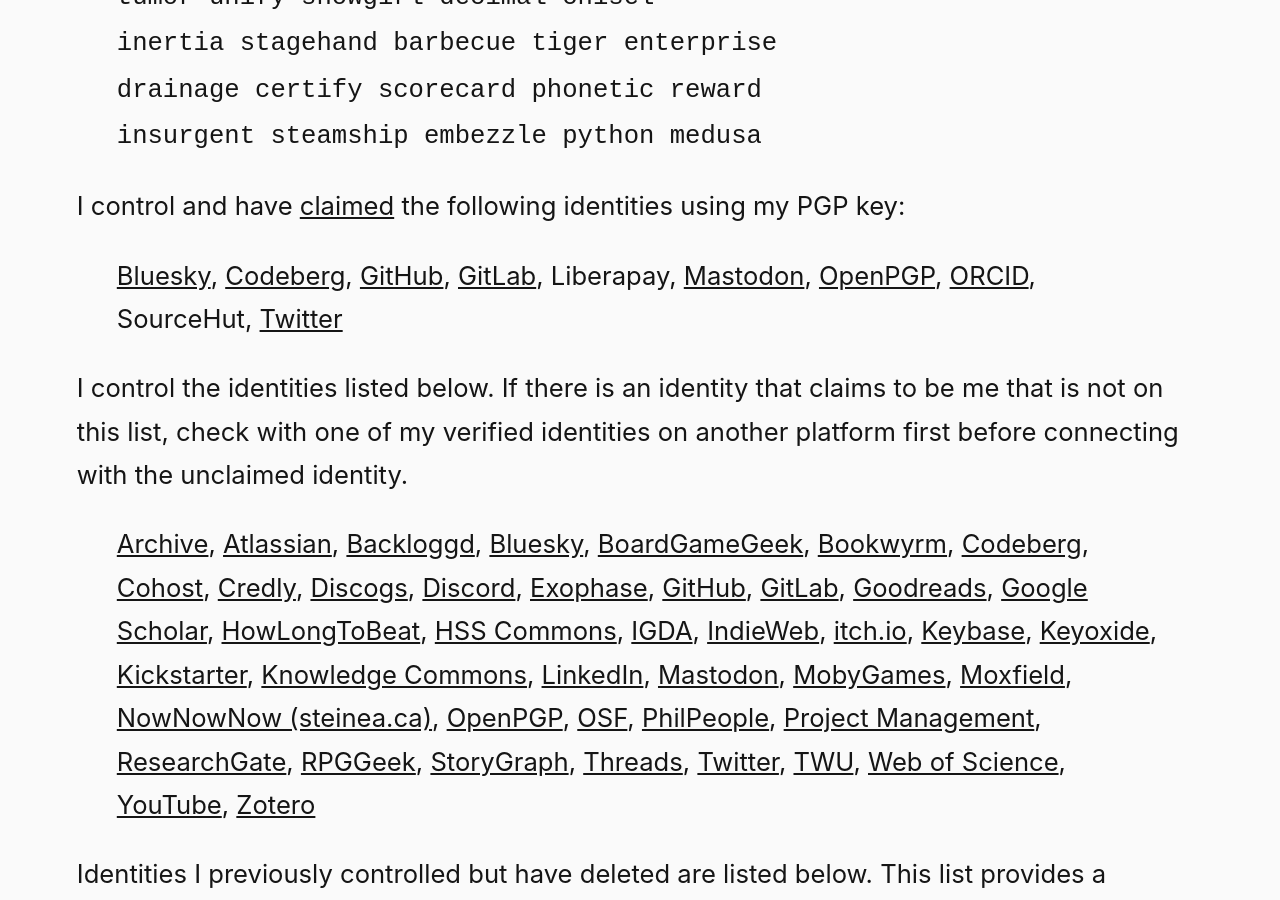
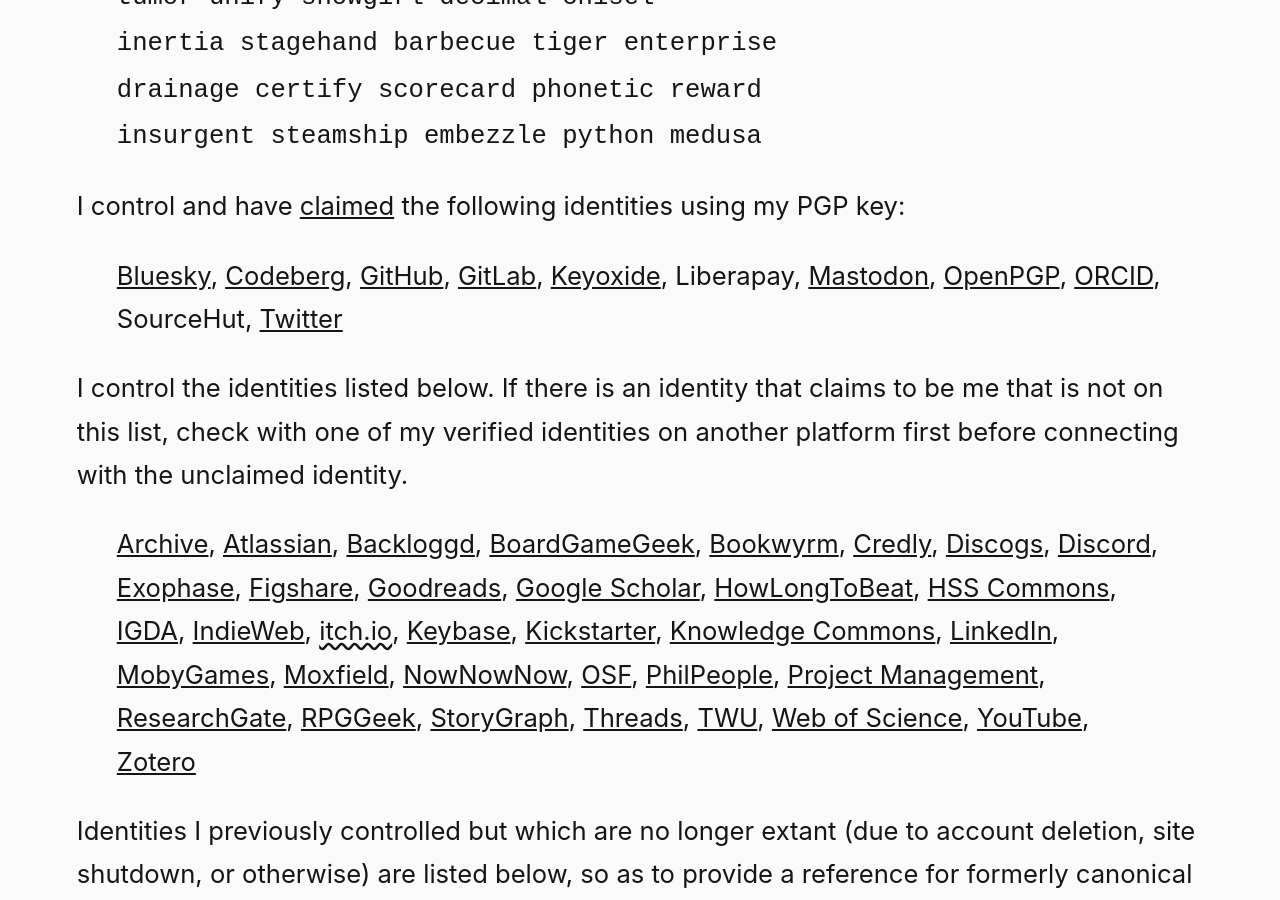
Before and after one commit to steinea/fyi, a Jekyll site: the page built from index.md, in a window 1280 px wide and 900 px high, scrolled down 3758 px. Built offline with Jekyll 4.4.1, drawn with Linux system fonts in a browser that asks for light colours; some of the changed text lies outside the part shown.

Commit message:
Update verify links

```diff
--- a/_includes/verify.md
+++ b/_includes/verify.md
@@ -31,9 +31,10 @@ I control and have [claimed](https://keyoxide.org/B5B0AA7ED4509C8B "Keyoxide") t
 
 <blockquote>
   <a href="https://bsky.app/profile/steinea.bsky.social/post/3ledxqrloyk24" class="u-url" rel="me">Bluesky</a>,
-  <a href="https://codeberg.org/steinea" class="u-url" rel="me">Codeberg</a>,
+  <a href="https://codeberg.org/steinea/keyoxide_proof" class="u-url" rel="me">Codeberg</a>,
   <a href="https://gist.github.com/steinea/9e8fc52ce00b8923ca5df19285e5c449" class="u-url" rel="me">GitHub</a>,
   <a href="https://gitlab.com/steinea/gitlab_proof" class="u-url" rel="me">GitLab</a>,
+  <a href="https://keyoxide.org/B5B0AA7ED4509C8B" class="u-url" rel="me">Keyoxide</a>,
   Liberapay,
   <a href="https://assemblag.es/@steinea" class="u-url" rel="me">Mastodon</a>,
   <a href="https://keys.openpgp.org/search?q=ECEDBC433379CF13E2534C29B5B0AA7ED4509C8B" class="u-url" rel="me">OpenPGP</a>,
@@ -52,34 +53,27 @@ I control and have [claimed](https://keyoxide.org/B5B0AA7ED4509C8B "Keyoxide") t
   <a href="https://archive.org/details/@steinea" class="u-url" rel="me">Archive</a>,
   <a href="https://community.atlassian.com/user/profile/3e959bf5-2100-4fbc-96c0-c42a9fc50c63" class="u-url" rel="me">Atlassian</a>,
   <a href="https://www.backloggd.com/u/steinea/" class="u-url" rel="me">Backloggd</a>,
-  <a href="https://bsky.app/profile/steinea.bsky.social" class="u-url" rel="me">Bluesky</a>,
-  <a href="https://boardgamegeek.com/user/steinea/" class="u-url" rel="me">BoardGameGeek</a>,
+  <a href="https://boardgamegeek.com/profile/steinea" class="u-url" rel="me">BoardGameGeek</a>,
   <a href="https://bookwyrm.social/user/steinea/books" class="u-url" rel="me">Bookwyrm</a>,
-  <a href="https://codeberg.org/steinea" class="u-url" rel="me">Codeberg</a>,
-  <a href="https://cohost.org/steinea" class="u-url" rel="me">Cohost</a>,
   <a href="https://www.credly.com/users/steinea" class="u=url" rel="me">Credly</a>,
   <a href="https://www.discogs.com/user/steinea/collection" class="u-url" rel="me">Discogs</a>,
   <a href="https://discordapp.com/users/steinea" class="u-url" rel="me">Discord</a>,
   <a href="https://www.exophase.com/user/steinea/" class="u-url" rel="me">Exophase</a>,
-  <a href="https://github.com/steinea" class="u-url" rel="me">GitHub</a>,
-  <a href="https://gitlab.com/steinea" class="u-url" rel="me">GitLab</a>,
+  <a href="https://figshare.com/authors/Eric_Stein/21583022" class="u-url" rel="me">Figshare</a>,
   <a href="https://www.goodreads.com/review/list/63502745?shelf=read" class="u-url" rel="me">Goodreads</a>,
   <a href="https://scholar.google.com/citations?view_op=list_works&hl=en&hl=en&user=7qubWGsAAAAJ&sortby=pubdate" class="u-url" rel="me">Google Scholar</a>,
   <a href="https://howlongtobeat.com/user/steinea" class="u-url" rel="me">HowLongToBeat</a>,
   <a href="https://hsscommons.ca/members/1174/" class="u-url" rel="me">HSS Commons</a>,
   <a href="https://igda.peoplegrove.com/hub/igda/profile/ericstein" class="u-url" rel="me">IGDA</a>,
   <a href="https://indieweb.org/User:Www.steinea.ca" class="u-url" rel="me">IndieWeb</a>,
-  <a href="https://vagrantludology.itch.io" class="u-url" rel="me">itch.io</a>,
+  <a href="https://steinea.itch.io" class="u-url" rel="me">itch.io</a>,
   <a href="https://keybase.io/steinea/" class="u-url" rel="me">Keybase</a>,
-  <a href="https://keyoxide.org/B5B0AA7ED4509C8B" class="u-url" rel="me">Keyoxide</a>,
-  <a href="https://www.kickstarter.com/profile/vagrantludology/created" class="u-url" rel="me">Kickstarter</a>,
+  <a href="https://www.kickstarter.com/profile/steinea/created" class="u-url" rel="me">Kickstarter</a>,
   <a href="https://hcommons.org/members/steinea/" class="u-url" rel="me">Knowledge Commons</a>,
   <a href="https://www.linkedin.com/in/steinea/" class="u-url" rel="me">LinkedIn</a>,
-  <a href="https://assemblag.es/@steinea" class="u-url" rel="me">Mastodon</a>,
   <a href="https://www.mobygames.com/user/948781/steinea/" class="u-url" rel="me">MobyGames</a>,
   <a href="https://www.moxfield.com/users/steinea" class="u-url" rel="me">Moxfield</a>,
-  <a href="https://nownownow.com/p/JwZZ" class="u-url" rel="me">NowNowNow (steinea.ca)</a>,
-  <a href="https://keys.openpgp.org/search?q=ECEDBC433379CF13E2534C29B5B0AA7ED4509C8B" class="u-url" rel="me">OpenPGP</a>,
+  <a href="https://nownownow.com/p/JwZZ" class="u-url" rel="me">NowNowNow</a>,
   <a href="https://osf.io/jy462/" class="u-url" rel="me">OSF</a>,
   <a href="https://philpeople.org/profiles/eric-stein" class="u-url" rel="me">PhilPeople</a>,
   <a href="https://www.projectmanagement.com/profile/steinea" class="u-url" rel="me">Project Management</a>,
@@ -87,17 +81,17 @@ I control and have [claimed](https://keyoxide.org/B5B0AA7ED4509C8B "Keyoxide") t
   <a href="https://rpggeek.com/user/steinea" class="u-url" rel="me">RPGGeek</a>,
   <a href="https://app.thestorygraph.com/profile/steinea" class="u-url" rel="me">StoryGraph</a>,
   <a href="https://www.threads.net/@steinea" class="u-url" rel="me">Threads</a>,
-  <a href="https://twitter.com/steinea" class="u-url" rel="me">Twitter</a>,
   <a href="https://www.twu.ca/profile/eric-stein" class="u-url" rel="me">TWU</a>,
   <a href="https://www.webofscience.com/wos/author/record/NPI-9402-2025" class="u-url" rel="me">Web of Science</a>,
   <a href="https://www.youtube.com/@steinea" class="u-url" rel="me">YouTube</a>,
   <a href="https://www.zotero.org/steinea" class="u-url" rel="me">Zotero</a>
 </blockquote>
 
-<p>Identities I previously controlled but have deleted are listed below. This list provides a reference for formerly canonical links that may still exist online but are no longer accessible.</p>
+<p>Identities I previously controlled but which are no longer extant (due to account deletion, site shutdown, or otherwise) are listed below, so as to provide a reference for formerly canonical links that may persist online.</p>
 
 <blockquote>
-  <a href="https://twu.academia.edu/steinea" class="u-url" rel="me">Academia</a> (<a href="https://bsky.app/profile/steinea.bsky.social/post/3lz77nnugtc2u">deleted</a>)
+  <a href="https://twu.academia.edu/steinea" class="u-url" rel="me">Academia</a> (<a href="https://bsky.app/profile/steinea.bsky.social/post/3lz77nnugtc2u">deleted</a>),
+  <a href="https://cohost.org/steinea" class="u-url" rel="me">Cohost</a> (<a href="https://web.archive.org/web/20241001020435/https://cohost.org/staff/post/7611443-cohost-to-shut-down">shutdown</a>)
 </blockquote>
 
 <!-- Endpoint link required to for authenticating with IndieAuth from other sites -->
```
